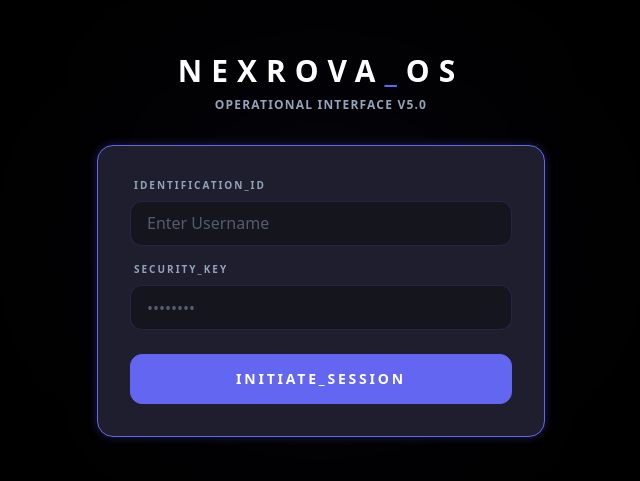
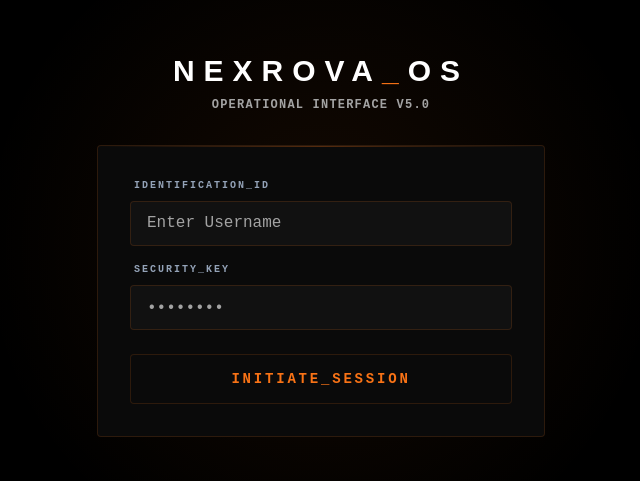
Before and after one commit to nexrovaclocker/Project-Manager, a Next.js app: page /login in a window 1280 px wide. Shown: the part 155-636 px from the top of the page, without its empty margins (319-959 px from the left). Built offline with nearby package versions, Linux system fonts and the light colour scheme.

Commit message:
ui changes

```diff
--- a/src/app/globals.css
+++ b/src/app/globals.css
@@ -1,91 +1,117 @@
 @import "tailwindcss";
+@import url('https://fonts.googleapis.com/css2?family=JetBrains+Mono:wght@400;500;700&family=Rajdhani:wght@700&display=swap');
 
 @theme {
-  --font-sans: var(--font-outfit), ui-sans-serif, system-ui, sans-serif;
+  --color-bg-base: #000000;
+  --color-bg-surface: #0a0a0a;
+  --color-bg-elevated: #111111;
 
-  /* Cyber-Professional Theme */
-  --color-bg-dark: #000000;
-  --color-panel: #1E1E2E;
-  --color-panel-hover: #252539;
-  --color-panel-border: #6366F1;
-  --color-brand-accent: #6366F1;
-  --color-brand-gold: #E0B045;
-  --color-text-primary: #FFFFFF;
-  --color-text-secondary: #94A3B8;
+  --color-orange: #f97316;
+  --color-orange-light: #fb923c;
+  --color-orange-dim: #f9731615;
+  --color-orange-border: #f9731630;
+  --color-orange-glow: #f9731650;
 
-  --shadow-indigo: 0 0 10px rgba(99, 102, 241, 0.3);
-  --shadow-indigo-hover: 0 0 20px rgba(99, 102, 241, 0.5);
+  --color-white: #ffffff;
+  --color-white-secondary: #e5e5e5;
+  --color-white-muted: #a3a3a3;
+  --color-white-dim: #ffffff10;
+
+  --color-border-default: #f9731625;
+  --color-border-hover: #f9731650;
+  --color-border-subtle: #ffffff0f;
 }
 
 @layer base {
   body {
-    background-color: var(--color-bg-dark);
-    color: var(--color-text-primary);
+    background-color: var(--color-bg-base);
+    color: var(--color-white-secondary);
+    font-family: 'JetBrains Mono', monospace;
     -webkit-font-smoothing: antialiased;
     overflow-x: hidden;
+  }
+
+  h1, h2, h3, h4, h5, h6 {
+    font-family: 'Rajdhani', sans-serif;
+    font-weight: 700;
+    color: var(--color-white);
   }
 }
 
 @layer components {
   .glass-panel {
-    background: var(--color-panel);
-    border: 1px solid var(--color-panel-border);
-    box-shadow: var(--shadow-indigo);
-    backdrop-filter: blur(8px);
-    border-radius: 1rem;
+    background: var(--color-bg-surface);
+    border: 1px solid var(--color-border-default);
+    border-radius: 4px; /* 4px max */
     transition: all 0.3s ease;
+    position: relative;
+    /* Edge-lit effect is applied via ::before pseudo-element */
+  }
+
+  .glass-panel::before {
+    content: '';
+    position: absolute;
+    top: 0;
+    left: 0;
+    right: 0;
+    height: 1px;
+    background: linear-gradient(90deg, transparent, var(--color-orange-glow), transparent);
+    z-index: 10;
   }
 
   .glass-panel:hover {
-    box-shadow: var(--shadow-indigo-hover);
-    border-color: rgba(99, 102, 241, 0.8);
+    border-color: var(--color-border-hover);
+    background: var(--color-bg-elevated);
+    box-shadow: 0 4px 20px var(--color-orange-dim);
   }
 
   .glass-button {
-    background: var(--color-brand-accent);
-    color: white;
+    background: var(--color-bg-surface);
+    color: var(--color-orange);
+    font-family: 'JetBrains Mono', monospace;
     font-weight: 600;
     padding: 0.6rem 1.2rem;
-    border-radius: 0.75rem;
+    border-radius: 4px;
     transition: all 0.2s ease;
-    border: 1px solid var(--color-brand-accent);
+    border: 1px solid var(--color-border-default);
     display: flex;
     align-items: center;
     justify-content: center;
     gap: 0.5rem;
+    cursor: pointer;
   }
 
   .glass-button:hover:not(:disabled) {
-    background: #4f46e5;
-    transform: translateY(-1px);
-    box-shadow: 0 4px 12px rgba(99, 102, 241, 0.4);
+    background: var(--color-orange-dim);
+    color: var(--color-orange-light);
+    border-color: var(--color-border-hover);
+    box-shadow: 0 0 12px var(--color-orange-glow);
   }
 
   .glass-button:active:not(:disabled) {
-    transform: translateY(0);
+    transform: translateY(1px);
   }
 
   .glass-input {
-    background: rgba(15, 15, 20, 0.6);
-    border: 1px solid rgba(99, 102, 241, 0.2);
-    color: var(--color-text-primary);
-    border-radius: 0.75rem;
+    background: var(--color-bg-elevated);
+    border: 1px solid var(--color-border-default);
+    color: var(--color-white);
+    border-radius: 4px;
     padding: 0.6rem 1rem;
     transition: all 0.2s ease;
     width: 100%;
-    font-family: inherit;
+    font-family: 'JetBrains Mono', monospace;
   }
 
   .glass-input:focus {
     outline: none;
-    border-color: var(--color-brand-accent);
-    box-shadow: 0 0 0 2px rgba(99, 102, 241, 0.2);
-    background: rgba(15, 15, 20, 0.8);
+    border-color: var(--color-border-hover);
+    box-shadow: 0 0 0 2px var(--color-orange-dim);
+    background: var(--color-bg-surface);
   }
 
   .glass-input::placeholder {
-    color: var(--color-text-secondary);
-    opacity: 0.5;
+    color: var(--color-white-muted);
   }
 }
 
@@ -97,25 +123,25 @@
   }
 
   .scrollbar-custom::-webkit-scrollbar-track {
-    background: transparent;
+    background: var(--color-bg-base);
   }
 
   .scrollbar-custom::-webkit-scrollbar-thumb {
-    background: rgba(99, 102, 241, 0.2);
-    border-radius: 10px;
+    background: var(--color-orange-dim);
+    border-radius: 4px;
   }
 
   .scrollbar-custom::-webkit-scrollbar-thumb:hover {
-    background: rgba(99, 102, 241, 0.4);
+    background: var(--color-orange-glow);
   }
 }
 
 /* Animation utilities */
-.animate-indigo-pulse {
-  animation: indigo-pulse 2s cubic-bezier(0.4, 0, 0.6, 1) infinite;
+.animate-orange-pulse {
+  animation: orange-pulse 2s cubic-bezier(0.4, 0, 0.6, 1) infinite;
 }
 
-@keyframes indigo-pulse {
-  0%, 100% { opacity: 1; box-shadow: 0 0 10px rgba(99, 102, 241, 0.3); }
-  50% { opacity: 0.8; box-shadow: 0 0 20px rgba(99, 102, 241, 0.5); }
+@keyframes orange-pulse {
+  0%, 100% { opacity: 1; box-shadow: 0 0 10px var(--color-orange-border); }
+  50% { opacity: 0.8; box-shadow: 0 0 20px var(--color-orange-glow); }
 }
--- a/src/app/login/page.tsx
+++ b/src/app/login/page.tsx
@@ -70,11 +70,12 @@ export default function LoginPage() {
                             initial={{ y: 20, opacity: 0 }}
                             animate={{ y: 0, opacity: 1 }}
                             transition={{ delay: 0.2 }}
-                            className="text-3xl font-extrabold tracking-[0.3em] text-white uppercase"
+                            className="text-3xl font-extrabold tracking-[0.3em] uppercase"
+                            style={{ color: 'var(--color-white)', fontFamily: "'Rajdhani', sans-serif" }}
                         >
-                            Nexrova<span className="text-[#6366F1]">_</span>OS
+                            Nexrova<span style={{ color: 'var(--color-orange)' }}>_</span>OS
                         </motion.h2>
-                        <p className="mt-2 text-xs font-semibold tracking-widest text-[#94A3B8] uppercase">
+                        <p className="mt-2 text-xs font-semibold tracking-widest uppercase" style={{ color: 'var(--color-white-muted)', fontFamily: "'JetBrains Mono', monospace" }}>
                             Operational Interface v5.0
                         </p>
                     </div>
@@ -132,7 +133,7 @@ export default function LoginPage() {
                 </div>
 
                 {/* Decorative Background Elements */}
-                <div className="absolute top-1/2 left-1/2 -translate-x-1/2 -translate-y-1/2 w-96 h-96 bg-[#6366F1]/5 blur-[120px] rounded-full pointer-events-none"></div>
+                <div className="absolute top-1/2 left-1/2 -translate-x-1/2 -translate-y-1/2 w-[800px] h-[800px] rounded-full pointer-events-none" style={{ background: 'radial-gradient(circle, var(--color-orange-dim) 0%, transparent 60%)' }}></div>
             </motion.div>
         </div>
     )
--- a/src/components/NexrovaIntro.tsx
+++ b/src/components/NexrovaIntro.tsx
@@ -24,9 +24,10 @@ export default function NexrovaIntro() {
                 .nxk-splash {
                     position: fixed;
                     inset: 0;
-                    background: #07080d;
+                    background: #000000;
                     display: flex;
                     align-items: center;
+
                     justify-content: center;
                     overflow: hidden;
                     z-index: 9999;
@@ -58,7 +59,7 @@ export default function NexrovaIntro() {
                     position: absolute;
                     width: 800px;
                     height: 800px;
-                    background: radial-gradient(circle, rgba(201,168,76,0.15) 0%, rgba(7,8,13,0) 60%);
+                    background: radial-gradient(circle, #f9731615 0%, rgba(0,0,0,0) 60%);
                     opacity: 0;
                     animation: nxkGlowBloom 2s ease forwards;
                     animation-delay: 0.3s;
@@ -77,7 +78,7 @@ export default function NexrovaIntro() {
                     width: 110px;
                     height: 110px;
                     object-fit: contain;
-                    filter: drop-shadow(0 0 22px #c9a84c60) drop-shadow(0 0 6px #c9a84c30);
+                    filter: drop-shadow(0 0 22px #f9731650) drop-shadow(0 0 6px #f9731630);
                     transform: translateX(161px) scale(0.3);
                     opacity: 0;
                     animation:
@@ -121,7 +122,7 @@ export default function NexrovaIntro() {
                     position: absolute;
                     width: 10px;
                     height: 10px;
-                    border-color: #c9a84c;
+                    border-color: #f97316;
                     border-style: solid;
                     border-width: 0;
                 }
@@ -136,7 +137,7 @@ export default function NexrovaIntro() {
                     left: 0;
                     width: 100vw;
                     height: 1px;
-                    background: linear-gradient(90deg, transparent 0%, #c9a84c 50%, transparent 100%);
+                    background: linear-gradient(90deg, transparent 0%, #fb923c 50%, transparent 100%);
                     opacity: 0;
                     transform: scaleX(0);
                     animation: nxkSweep 0.5s ease forwards;
@@ -158,8 +159,8 @@ export default function NexrovaIntro() {
                     font-weight: 700;
                     font-size: 62px;
                     letter-spacing: 12px;
-                    color: #c9a84c;
-                    text-shadow: 0 0 40px #c9a84c90, 0 0 80px #c9a84c30;
+                    color: #ffffff;
+                    text-shadow: 0 0 40px #f9731690, 0 0 80px #f9731630;
                     text-transform: uppercase;
                     line-height: 1;
                     white-space: nowrap;
```
